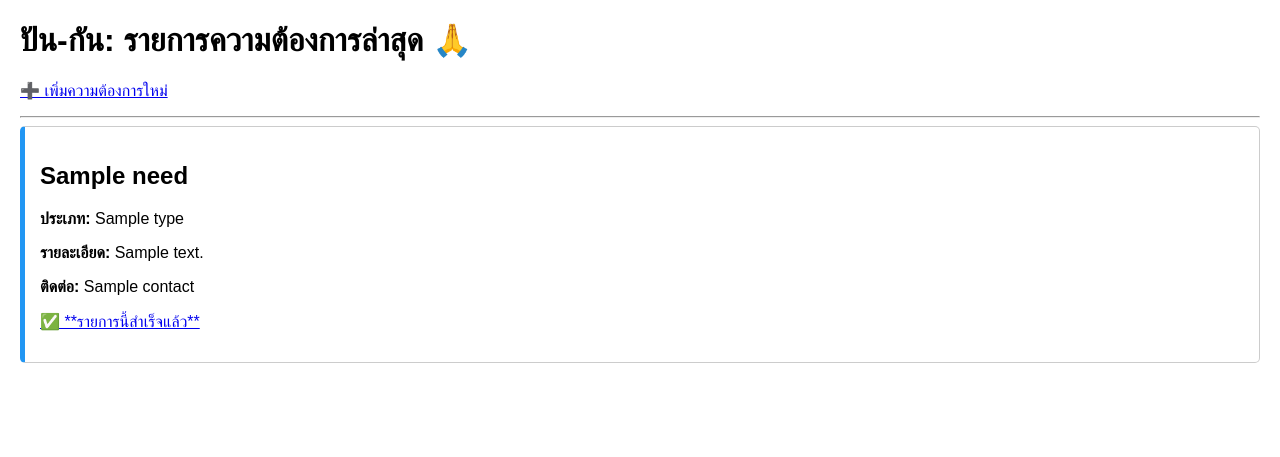
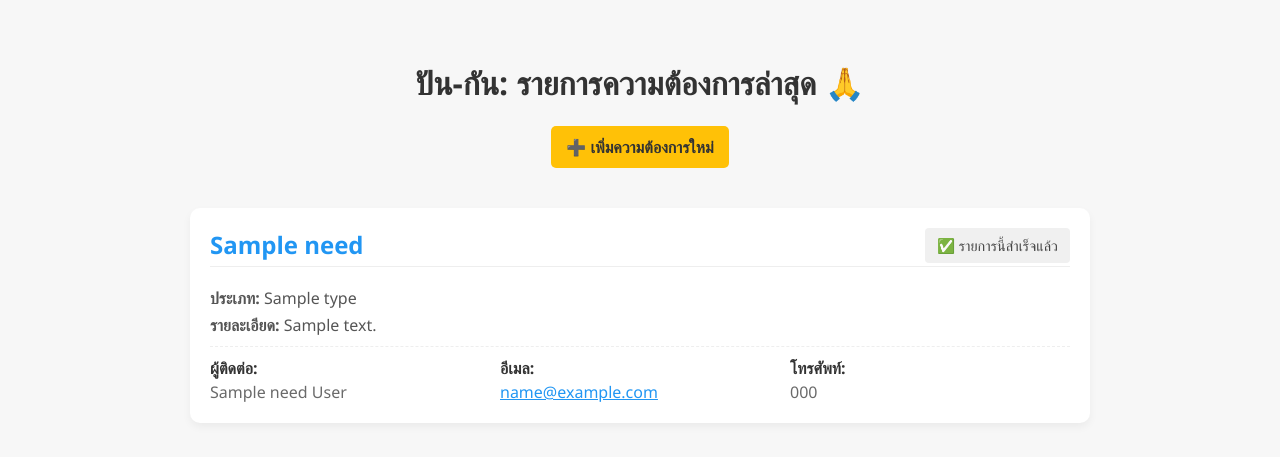
Before and after one commit to korn123g/pungan-web-app, a Flask app: template templates/index.html in a window 1280 px wide. Shown: the top 457 px of the page. Run offline with Flask 3, Linux system fonts and the light colour scheme; the template is opened without the code that fills it: most values are stand-ins (such as "Sample title", 1, 10 or a date in 2020); parts of the project's set-up code (start-up, migrations or seed data) failed here and were passed over.

Commit message:
FINAL FIX: Deploy success and updated index.html to show all contact details

```diff
--- a/app.py
+++ b/app.py
@@ -13,16 +13,9 @@ def get_db_connection():
     return conn
 
 def init_db():
-    """สร้างตาราง 'needs' หากยังไม่มี พร้อมคอลัมน์ใหม่สำหรับข้อมูลผู้ติดต่อ"""
+    """สร้างตาราง 'needs_v2' หากยังไม่มี (แก้ไข: ลบคอมเมนต์ # ใน SQL ออก)"""
     conn = get_db_connection()
-    # เนื่องจากเราไม่สามารถแก้ไขตารางเดิมได้โดยตรงโดยไม่ล้างข้อมูล
-    # ในการพัฒนาจริง เราจะใช้คำสั่ง ALTER TABLE แต่เพื่อให้ง่ายต่อการ deploy
-    # เราจะทำการสร้างตารางใหม่ที่มีคอลัมน์ครบถ้วน
-
-    # คำสั่งนี้คือการสร้างตาราง needs_v2 ที่มีคอลัมน์ใหม่
-    # ในการใช้งานครั้งแรก หากตารางเดิม (needs) ยังไม่มีคอลัมน์เหล่านี้
-    # ระบบจะเกิด Error เมื่อรันฟังก์ชัน index() หรือ create()
-    # ดังนั้นเราต้องแน่ใจว่าตารางที่ใช้งานมีคอลัมน์เหล่านี้ครบถ้วน
+    # ใช้คำสั่ง SQL โดยไม่มีคอมเมนต์ # ในบล็อกคำสั่ง เพื่อให้ Render Deploy สำเร็จ
     conn.execute("""
         CREATE TABLE IF NOT EXISTS needs_v2 (
             id INTEGER PRIMARY KEY AUTOINCREMENT,
@@ -30,12 +23,11 @@ def init_db():
             type TEXT NOT NULL,          -- 'Item' หรือ 'Volunteer'
             description TEXT NOT NULL,
 
-            # --- คอลัมน์ใหม่สำหรับการติดต่อตามแบบฟอร์ม ---
+            -- คอลัมน์ใหม่สำหรับการติดต่อตามแบบฟอร์ม
             contact_name TEXT,
             contact_lastname TEXT,
             contact_email TEXT NOT NULL,
             contact_phone TEXT,
-            # -----------------------------------------------
 
             status TEXT DEFAULT 'Open'   -- 'Open' หรือ 'Fulfilled'
         );
@@ -43,7 +35,7 @@ def init_db():
     conn.commit()
     conn.close()
 
-# เรียกฟังก์ชันสร้างฐานข้อมูลเมื่อเริ่มต้น (เราจะใช้ตาราง needs_v2)
+# เรียกฟังก์ชันสร้างฐานข้อมูลเมื่อเริ่มต้น
 init_db()
 
 # กำหนดชื่อตารางใหม่ที่จะใช้งาน
@@ -58,6 +50,8 @@ def index():
     # ดึงข้อมูลจากตารางใหม่ needs_v2
     needs = conn.execute(f'SELECT * FROM {TABLE_NAME} WHERE status = "Open" ORDER BY id DESC').fetchall()
     conn.close()
+
+    # ดึงคอลัมน์ใหม่ทั้งหมดเพื่อให้แสดงผลได้
     return render_template('index.html', needs=needs)
 
 @app.route('/create', methods=('GET', 'POST'))
--- a/templates/index.html
+++ b/templates/index.html
@@ -2,36 +2,153 @@
 <html lang="th">
 <head>
     <meta charset="UTF-8">
+    <meta name="viewport" content="width=device-width, initial-scale=1.0">
     <title>ปัน-กัน: รายการความต้องการ</title>
     <style>
-        body { font-family: Arial, sans-serif; margin: 20px; }
-        .need-card { border: 1px solid #ccc; padding: 15px; margin-bottom: 10px; border-radius: 5px; }
-        .item { border-left: 5px solid #4CAF50; }
-        .volunteer { border-left: 5px solid #2196F3; }
+        /* Base Styles */
+        body {
+            font-family: 'Segoe UI', Tahoma, Geneva, Verdana, sans-serif;
+            margin: 0;
+            padding: 20px;
+            background-color: #f7f7f7;
+        }
+        .container {
+            max-width: 900px;
+            margin: 0 auto;
+        }
+        .header {
+            text-align: center;
+            padding: 20px 0;
+            margin-bottom: 20px;
+        }
+        .header h1 {
+            color: #333;
+        }
+        .add-btn {
+            display: inline-block;
+            padding: 10px 15px;
+            background-color: #FFC107; /* Yellow Accent */
+            color: #333;
+            text-decoration: none;
+            border-radius: 5px;
+            font-weight: bold;
+            transition: background-color 0.3s;
+        }
+        .add-btn:hover {
+            background-color: #ff9800;
+        }
+
+        /* Card Design */
+        .need-card {
+            background-color: white;
+            padding: 20px;
+            margin-bottom: 15px;
+            border-radius: 10px;
+            box-shadow: 0 4px 8px rgba(0, 0, 0, 0.05);
+            transition: transform 0.2s;
+            position: relative;
+        }
+        .need-card:hover {
+            transform: translateY(-2px);
+        }
+        .need-card h2 {
+            margin-top: 0;
+            font-size: 1.5em;
+            padding-bottom: 5px;
+            border-bottom: 1px solid #eee;
+        }
+        .need-card p {
+            margin: 5px 0;
+            color: #555;
+        }
+
+        /* Type Colors */
+        .item h2 { color: #4CAF50; } /* Item/Donation: Green */
+        .volunteer h2 { color: #2196F3; } /* Volunteer/Skill: Blue */
+
+        /* Detail Block */
+        .details-grid {
+            display: grid;
+            grid-template-columns: repeat(auto-fit, minmax(200px, 1fr));
+            gap: 10px;
+            margin-top: 10px;
+            padding-top: 10px;
+            border-top: 1px dashed #eee;
+        }
+        .details-grid strong {
+            color: #333;
+            display: block;
+            margin-bottom: 2px;
+        }
+
+        /* Fulfill Button */
+        .fulfill-link {
+            position: absolute;
+            top: 20px;
+            right: 20px;
+            padding: 8px 12px;
+            background-color: #f0f0f0;
+            border-radius: 4px;
+            text-decoration: none;
+            color: #444;
+            font-size: 0.9em;
+        }
+        .fulfill-link:hover {
+            background-color: #e0e0e0;
+        }
+
+        @media (max-width: 600px) {
+            .fulfill-link {
+                position: static;
+                display: block;
+                text-align: center;
+                margin-top: 15px;
+            }
+        }
     </style>
 </head>
 <body>
+    <div class="container">
+        <div class="header">
             <h1>ปัน-กัน: รายการความต้องการล่าสุด 🙏</h1>
-    <p><a href="{{ url_for('create') }}">➕ เพิ่มความต้องการใหม่</a></p>
-    <hr>
+            <a href="{{ url_for('create') }}" class="add-btn">➕ เพิ่มความต้องการใหม่</a>
+        </div>
 
         {% for need in needs %}
         <div class="need-card {% if need.type == 'Item' %}item{% else %}volunteer{% endif %}">
             <h2>{{ need.title }}</h2>
             <p><strong>ประเภท:</strong> {{ need.type }}</p>
             <p><strong>รายละเอียด:</strong> {{ need.description }}</p>
-        <p><strong>ติดต่อ:</strong> {{ need.contact }}</p>
-        <p>
+
             <a href="{{ url_for('fulfill', need_id=need.id) }}"
-               onclick="return confirm('ยืนยันว่ารายการนี้สำเร็จแล้วหรือไม่?');">
-                ✅ **รายการนี้สำเร็จแล้ว**
+               onclick="return confirm('ยืนยันว่ารายการนี้สำเร็จแล้วหรือไม่?');"
+               class="fulfill-link">
+                ✅ รายการนี้สำเร็จแล้ว
             </a>
-        </p>
+
+            <div class="details-grid">
+                <div>
+                    <strong>ผู้ติดต่อ:</strong>
+                    <span style="color: #6a6a6a;">{{ need.contact_name }} {{ need.contact_lastname }}</span>
+                </div>
+                <div>
+                    <strong>อีเมล:</strong>
+                    <a href="mailto:{{ need.contact_email }}" style="color: #2196F3;">{{ need.contact_email }}</a>
+                </div>
+                <div>
+                    <strong>โทรศัพท์:</strong>
+                    <span style="color: #6a6a6a;">{{ need.contact_phone or '-' }}</span>
+                </div>
+            </div>
+
         </div>
         {% endfor %}
 
         {% if not needs %}
-    <p>ขณะนี้ยังไม่มีรายการความต้องการที่เปิดอยู่</p>
+        <p style="text-align: center; color: #777; margin-top: 50px;">
+            ขณะนี้ยังไม่มีรายการความต้องการที่เปิดอยู่<br>ลองเพิ่มรายการใหม่ได้เลย!
+        </p>
         {% endif %}
+    </div>
 </body>
 </html>
```
Lines whose indentation alone changed are shown as unchanged.
